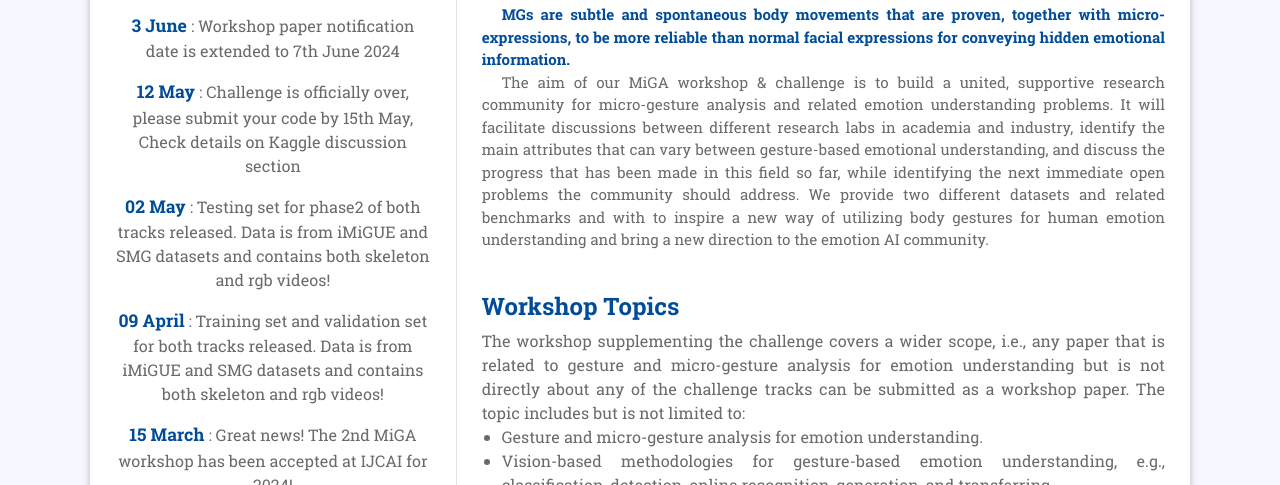
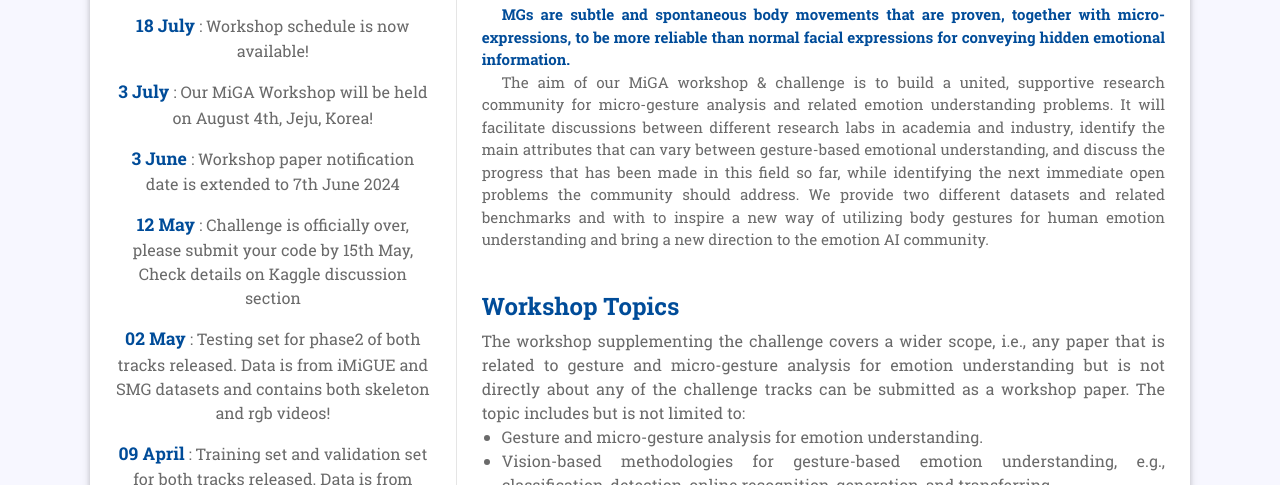
Before and after one commit to CV-AC/MiGA2, a plain HTML site: page index.html in a window 1280 px wide. Shown: the part 615-1100 px from the top of the page. Drawn offline with Linux system fonts and the light colour scheme.

Commit message:
Update index.html

```diff
--- a/index.html
+++ b/index.html
@@ -71,6 +71,16 @@
                           <p>We warmly welcome your contribution and participation! </p>
 
                           <h4 class="ltitle">News</h4>
+                        <div class="refer-cov">
+
+                            <p><b>18 July</b> : Workshop schedule is now available!</p>
+                        </div>
+
+                        <div class="refer-cov">
+
+                            <p><b>3 July</b> : Our MiGA Workshop will be held on August 4th, Jeju, Korea!</p>
+                        </div>
+
                         <div class="refer-cov">
 
                             <p><b>3 June</b> : Workshop paper notification date is extended to 7th June 2024</p>
```
